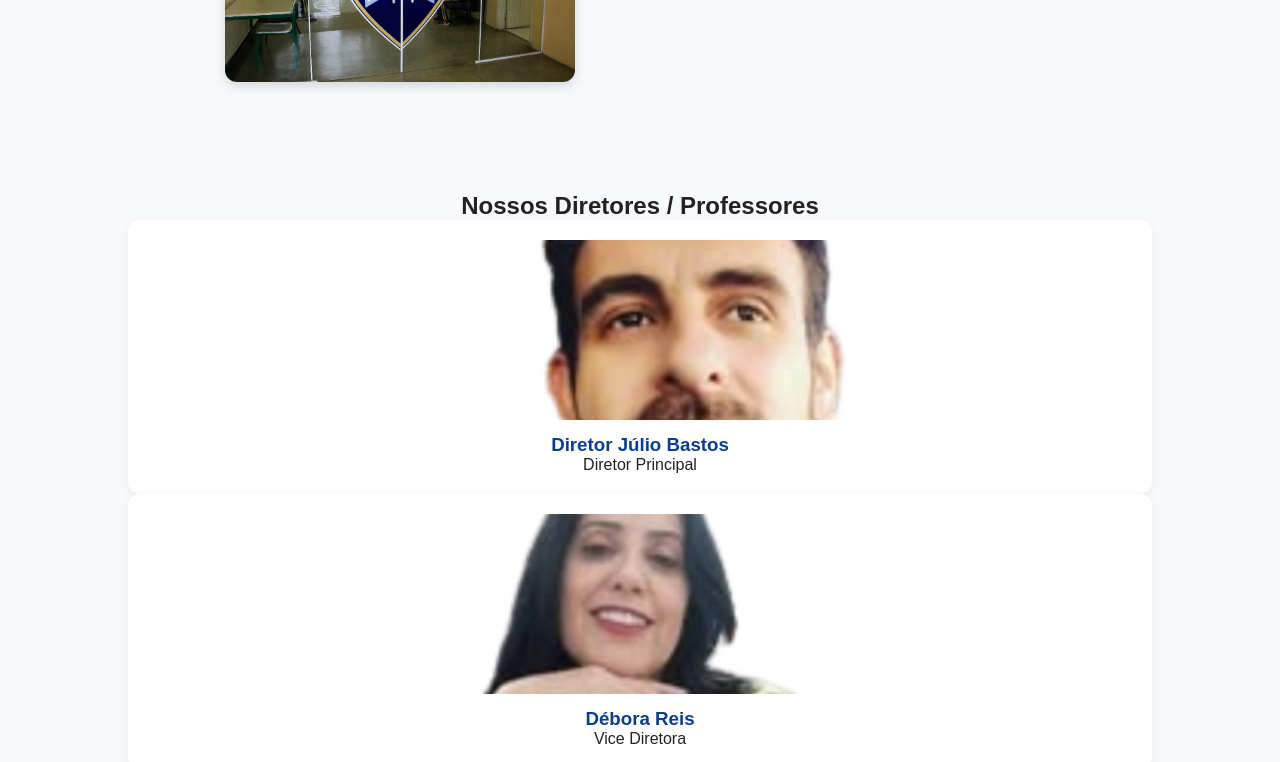
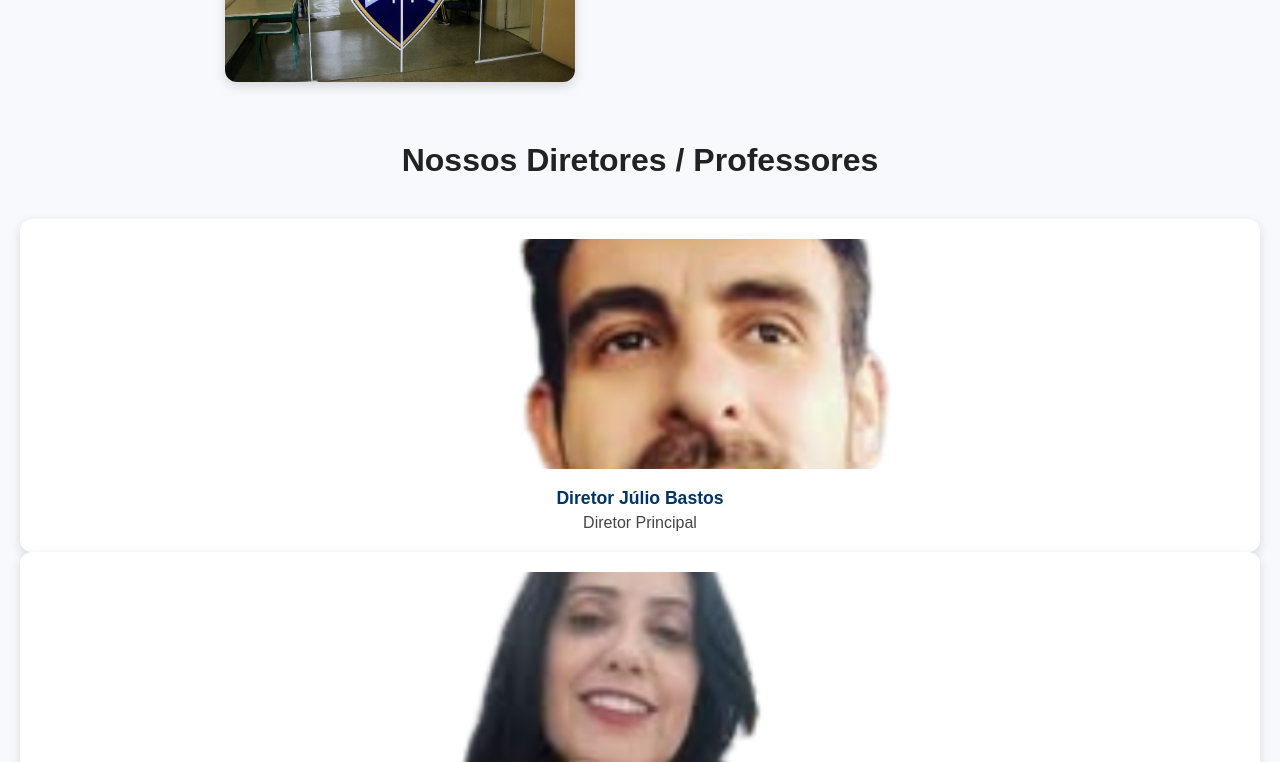
Before and after one commit to teuzada/TCC, a plain HTML site: page index.html in a window 1280 px wide. Shown: the part 1638-2400 px from the top of the page. Drawn offline with Linux system fonts and the light colour scheme.

Commit message:
Enhance styles for professors section
Updated styles for the professors section, including layout adjustments and improved hover effects.

```diff
--- a/style.css
+++ b/style.css
@@ -318,35 +318,58 @@ header h1 {
 }
 
 /* ==== PROFESSORES ==== */
+/* Seção Professores */
+#professores {
+    padding: 60px 20px;
+    text-align: center;
+}
+
+#professores h2 {
+    font-size: 2rem;
+    margin-bottom: 40px;
+}
+
+/* GRID RESPONSIVO */
 .professor-list {
     display: grid;
-    grid-template-columns: repeat(auto-fit, minmax(180px, 1fr));
-    gap: 25px;
-    margin-top: 30px;
+    grid-template-columns: repeat(auto-fit, minmax(230px, 1fr));
+    gap: 30px;
+    padding: 0 20px;
 }
 
+/* CARD */
 .professor-card {
     background: white;
     border-radius: 12px;
-    box-shadow: 0 2px 10px rgba(0,0,0,0.05);
+    box-shadow: 0 4px 12px rgba(0,0,0,0.12);
     padding: 20px;
-    transition: 0.3s;
+    transition: transform 0.25s ease, box-shadow 0.25s ease;
 }
 
 .professor-card:hover {
     transform: translateY(-5px);
+    box-shadow: 0 8px 20px rgba(0,0,0,0.18);
 }
 
+/* IMAGEM Ajustada (corta excesso e mantém proporção) */
 .professor-card img {
     width: 100%;
-    height: 180px;
-    object-fit: cover;
+    height: 230px;
+    object-fit: cover; /* CORRIGE sua imagem gigante */
     border-radius: 10px;
 }
 
+/* Nome */
 .professor-card h3 {
-    color: #0a3d91;
-    margin-top: 10px;
+    margin-top: 15px;
+    font-size: 1.1rem;
+    color: #003366;
+}
+
+/* Matéria */
+.professor-card p {
+    color: #444;
+    margin-top: 5px;
 }
 
 /* ==== GALERIA ==== */
```
